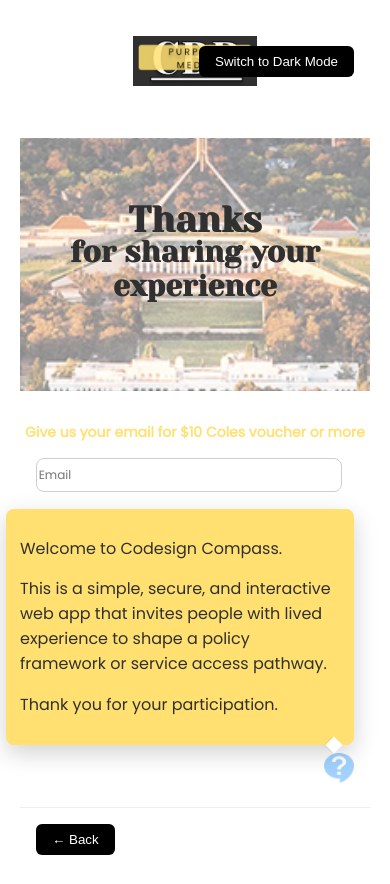
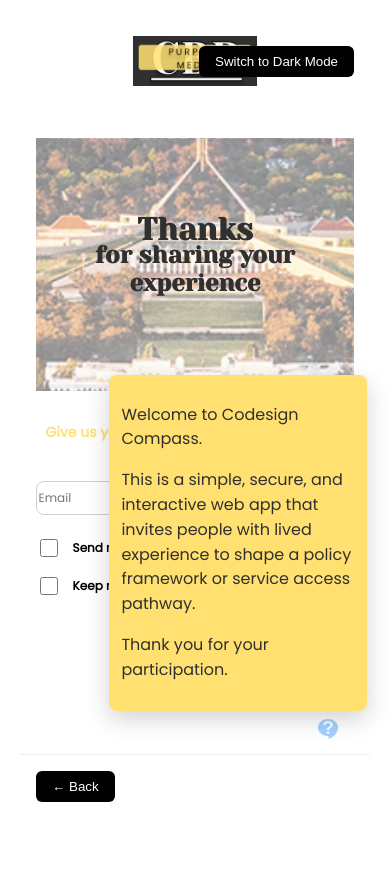
Before and after one commit to CoDesign-Compass/CoDesign-Project, a React (Create React App) app in the folder frontend/: page /thankyou in a window 390 px wide. Both pictures are taken after a click on the button "Help". Built offline with nearby package versions, Linux system fonts and the light colour scheme.

Commit message:
Adjusted to better mobile responsiveness

```diff
--- a/frontend/src/pages/ThankYouPage.jsx
+++ b/frontend/src/pages/ThankYouPage.jsx
@@ -44,6 +44,10 @@ export default function ThankPage() {
       style={{
         display: "flex",
         flexDirection: "column",
+        width: "100%",
+        margin: "0 auto",
+        paddingInline: "clamp(12px, 4vw, 24px)",
+        boxSizing: "border-box",
       }}
     >
       <section
@@ -73,7 +77,7 @@ export default function ThankPage() {
           <h1
             style={{
               margin: 0,
-              fontSize: "clamp(36px, 8vw, 96px)",
+              fontSize: "clamp(30px, 8vw, 96px)",
               color: theme === "light" ? "#303030" : "#A7D3FC",
               fontFamily: "Yeseva One, serif",
               lineHeight: 1.1,
@@ -85,7 +89,7 @@ export default function ThankPage() {
           <h2
             style={{
               marginTop: -5,
-              fontSize: "clamp(30px, 3.2vw, 40px)",
+              fontSize: "clamp(24px, 3.2vw, 40px)",
               color: theme === "light" ? "#303030" : "#A7D3FC",
               fontFamily: "Yeseva One",
             }}
@@ -131,13 +135,15 @@ export default function ThankPage() {
               display: "flex",
               alignItems: "center",
               gap: 12,
-              flexWrap: "wrap",
+              flexWrap: "nowrap",
+              width: "100%",
             }}
           >
             <div
               style={{
                 position: "relative",
-                flex: "0 0 300px",
+                flex: "1 1 clamp(220px, 70vw, 420px)",
+                minWidth: 0,
               }}
             >
               <input
@@ -180,7 +186,7 @@ export default function ThankPage() {
                     fontFamily: "Poppins, sans-serif",
                   }}
                 >
-                  x
+                  ×
                 </button>
               )}
             </div>
@@ -215,9 +221,17 @@ export default function ThankPage() {
             marginTop: "clamp(18px, 3vw, 30px)",
             display: "grid",
             gap: 14,
+            textAlign: "left",
           }}
         >
-          <label style={{ display: "flex", alignItems: "center", gap: 12 }}>
+          <label
+            style={{
+              display: "flex",
+              alignItems: "center",
+              justifyContent: "flex-start",
+              gap: 12,
+            }}
+          >
             <input
               type="checkbox"
               checked={wantVoucher}
@@ -227,21 +241,31 @@ export default function ThankPage() {
                 height: 18,
                 accentColor: "#ffe070",
                 cursor: "pointer",
+                flexShrink: 0,
               }}
             />
             <span
               style={{
-                fontSize: "clamp(12px, 1.5vw, 16px)",
+                fontSize: "clamp(12px, 2vw, 16px)",
                 fontWeight: 600,
                 color: theme === "light" ? "black" : "white",
                 fontFamily: "Poppins, sans-serif",
+                lineHeight: 1.4,
               }}
             >
               Send me a $10 Coles voucher
             </span>
           </label>
 
-          <label style={{ display: "flex", alignItems: "center", gap: 12 }}>
+          <label
+            style={{
+              display: "flex",
+              alignItems: "center",
+              justifyContent: "flex-start",
+              gap: 12,
+              flex: 1,
+            }}
+          >
             <input
               type="checkbox"
               checked={wantUpdates}
@@ -251,14 +275,17 @@ export default function ThankPage() {
                 height: 18,
                 accentColor: "#ffe070",
                 cursor: "pointer",
+                flexShrink: 0,
               }}
             />
             <span
               style={{
-                fontSize: "clamp(12px, 1.5vw, 16px)",
+                fontSize: "clamp(12px, 2vw, 16px)",
                 fontWeight: 600,
                 color: theme === "light" ? "black" : "white",
                 fontFamily: "Poppins, sans-serif",
+                lineHeight: 1,
+                flex: 1,
               }}
             >
               Keep me updated with the latest information
@@ -306,7 +333,7 @@ export default function ThankPage() {
         style={{
           display: "flex",
           justifyContent: "flex-end",
-          margin: "20px clamp(16px, 4vw, 30px)",
+          margin: "clamp(10px, 3vw, 20px) clamp(16px, 4vw, 30px)",
         }}
       >
         <div ref={popRef} style={{ position: "relative" }}>
@@ -324,7 +351,7 @@ export default function ThankPage() {
             <img
               src="/Information.png"
               alt="Information"
-              style={{ height: 30, display: "block" }}
+              style={{ height: "clamp(20px, 5vw, 32px)", display: "block" }}
             />
           </button>
 
@@ -334,28 +361,16 @@ export default function ThankPage() {
               style={{
                 position: "absolute",
                 bottom: "calc(100% + 8px)",
-                right: 0,
-                width: "min(320px, 86vw)",
+                left: "calc(100% - 100px)",
                 background: "#ffe070",
-                color: "#000",
-                padding: "12px 14px",
+                padding: "12px 12px",
+                transform: "translateX(-50%)",
+                width: "clamp(200px, 60vw, 360px)",
                 borderRadius: 8,
                 boxShadow: "0 8px 24px rgba(0,0,0,.18)",
                 zIndex: 1000,
               }}
             >
-              <div
-                style={{
-                  position: "absolute",
-                  bottom: -6,
-                  right: 14,
-                  width: 12,
-                  height: 12,
-                  background: "#fff",
-                  transform: "rotate(45deg)",
-                  boxShadow: "-1px 1px 2px rgba(0,0,0,.05)",
-                }}
-              />
               <div
                 style={{
                   lineHeight: 1.55,
--- a/frontend/src/pages/WelcomePage.jsx
+++ b/frontend/src/pages/WelcomePage.jsx
@@ -33,6 +33,10 @@ export default function WelcomePage() {
       style={{
         display: "flex",
         flexDirection: "column",
+        width: "100%",
+        margin: "0 auto",
+        paddingInline: "clamp(12px, 4vw, 24px)",
+        boxSizing: "border-box",
       }}
     >
       <section
@@ -148,7 +152,7 @@ export default function WelcomePage() {
         style={{
           display: "flex",
           justifyContent: "flex-end",
-          margin: "20px clamp(16px, 4vw, 30px)",
+          margin: "clamp(10px, 3vw, 20px) clamp(16px, 4vw, 30px)",
         }}
       >
         <div ref={popRef} style={{ position: "relative" }}>
@@ -166,7 +170,7 @@ export default function WelcomePage() {
             <img
               src="/Information.png"
               alt="Information"
-              style={{ height: 30, display: "block" }}
+              style={{ height: "clamp(20px, 5vw, 32px)", display: "block" }}
             />
           </button>
 
@@ -176,11 +180,11 @@ export default function WelcomePage() {
               style={{
                 position: "absolute",
                 bottom: "calc(100% + 8px)",
-                right: 0,
-                width: "min(320px, 86vw)",
+                left: "calc(100% - 90px)",
                 background: "#ffe070",
-                color: "#000",
-                padding: "12px 14px",
+                padding: "12px 12px",
+                transform: "translateX(-50%)",
+                width: "clamp(150px, 60vw, 360px)",
                 borderRadius: 8,
                 boxShadow: "0 8px 24px rgba(0,0,0,.18)",
                 zIndex: 1000,
@@ -188,18 +192,7 @@ export default function WelcomePage() {
             >
               <div
                 style={{
-                  position: "absolute",
-                  bottom: -6,
-                  right: 14,
-                  width: 12,
-                  height: 12,
-                  background: "#fff",
-                  transform: "rotate(45deg)",
-                  boxShadow: "-1px 1px 2px rgba(0,0,0,.05)",
-                }}
-              />
-              <div
-                style={{
+                  fontSize: "clamp(12px, 1.4vw, 16px)",
                   lineHeight: 1.55,
                   fontFamily: "Poppins, sans-serif",
                   color: "#303030",
```
